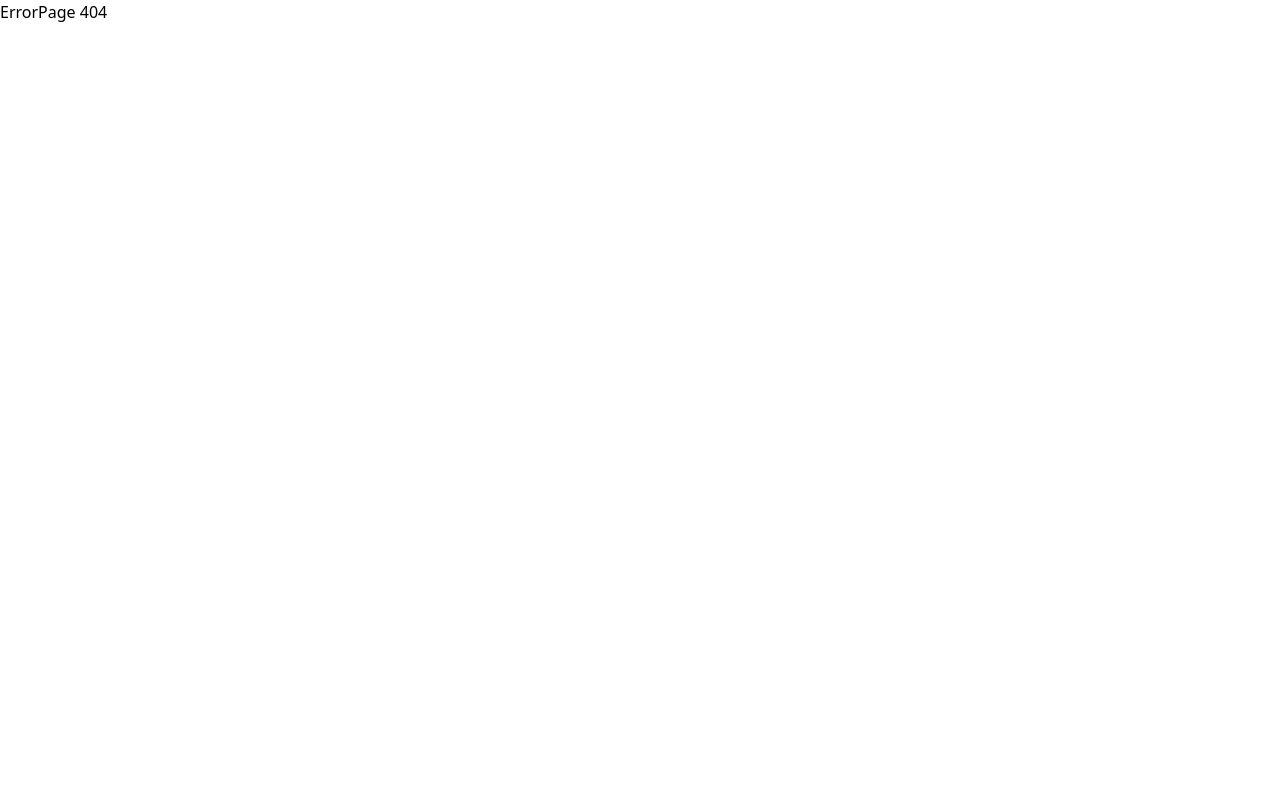
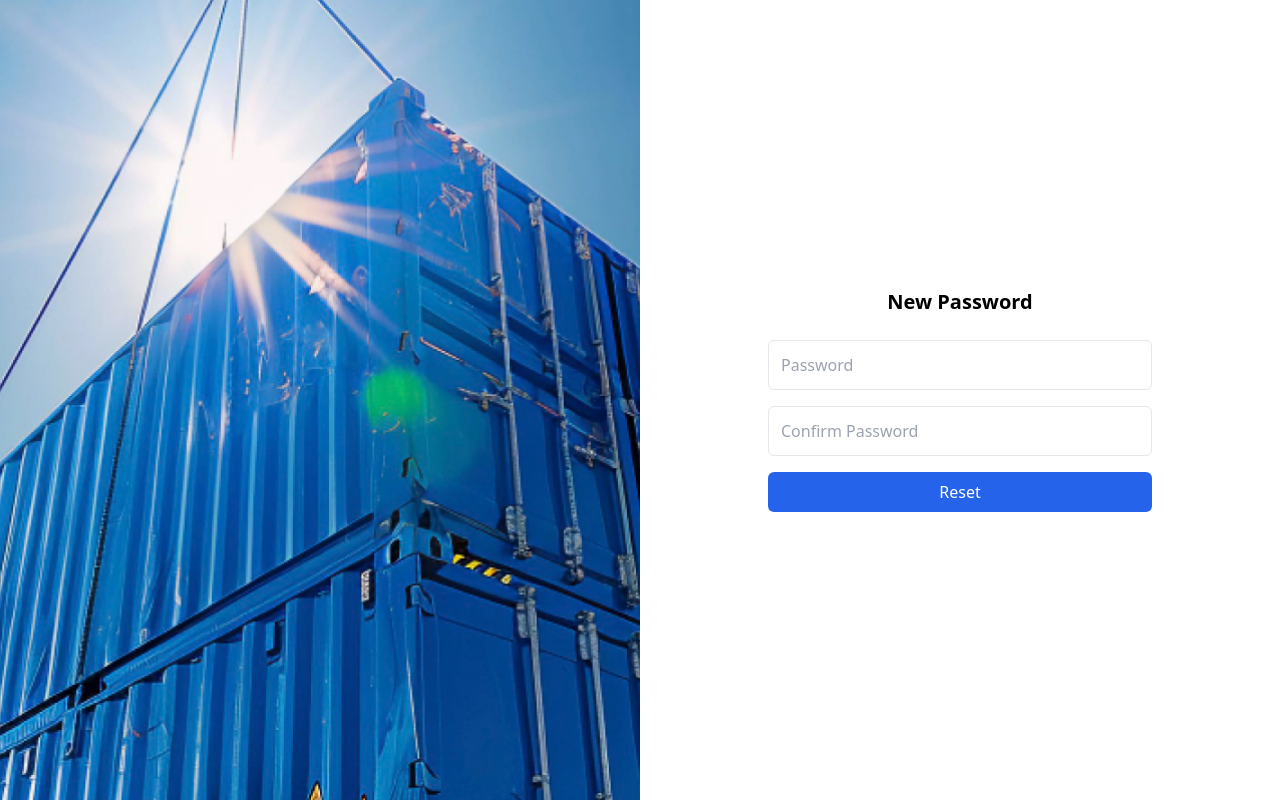
Before and after one commit to SwiftSync-Solution/Ziplug_FrontEnd, a React (Vite) app: page /new-password in a window 1280 px wide. Before the commit this address had no page. Built offline with nearby package versions, Linux system fonts and the light colour scheme.

Commit message:
new-password page added

```diff
--- a/src/App.tsx
+++ b/src/App.tsx
@@ -9,6 +9,8 @@ import PlaceOrder from "./pages/components/PlaceOrder/PlaceOrder";
 import TrackShipment from "./pages/components/TrackShipment/trackShipment";
 import Notifications from "./pages/components/notification/Notification";
 import ResetPassword from "./pages/components/Reset/ResetPassword";
+import NewPassword from "./pages/components/Reset/Passwords";
+
 function App() {
   return (
     <>
@@ -25,6 +27,7 @@ function App() {
         <Route path="/notification" element={<Notifications />} />
 
         <Route path="/reset" element={<ResetPassword />} />
+        <Route path="/new-password" element={<NewPassword />} />
         <Route path="*" element={<ErrorPage />} />
       </Routes>
     </>
--- /dev/null
+++ b/src/pages/components/Reset/Passwords.tsx
@@ -0,0 +1,79 @@
+import React, { useState } from "react";
+import Cntainerimage from "./../../../assets/Containerimage.png";
+
+const NewPassword: React.FC = () => {
+  const [password, setPassword] = useState<string>("");
+  const [confirmPassword, setConfirmPassword] = useState<string>("");
+  const [message, setMessage] = useState<string>("");
+
+  const handleResetPassword = async (e: React.FormEvent) => {
+    e.preventDefault();
+
+    if (password !== confirmPassword) {
+      setMessage("Passwords do not match.");
+      return;
+    }
+
+    try {
+      const response = await fetch("/api/set-new-password", {
+        method: "POST",
+        headers: {
+          "Content-Type": "application/json",
+        },
+        body: JSON.stringify({ password }),
+      });
+
+      if (response.ok) {
+        setMessage("Your password has been reset successfully.");
+      } else {
+        setMessage("Failed to reset password. Please try again.");
+      }
+    } catch (error) {
+      console.error("Error resetting password:", error);
+      setMessage("Something went wrong. Please try again later.");
+    }
+  };
+
+  return (
+    <div className="reset-password-container flex h-screen">
+      <div className="image-side w-1/2 bg-blue-900">
+        <img
+          src={Cntainerimage}
+          alt="Container"
+          className="h-full object-cover"
+        />
+      </div>
+
+      <div className="form-side w-1/2 flex flex-col justify-center items-center p-8">
+        <h2 className="text-xl font-bold mb-6">New Password</h2>
+        <form onSubmit={handleResetPassword} className="w-full max-w-sm">
+          <input
+            type="password"
+            placeholder="Password"
+            value={password}
+            onChange={(e) => setPassword(e.target.value)}
+            className="input-field p-3 border rounded-md w-full mb-4"
+            required
+          />
+          <input
+            type="password"
+            placeholder="Confirm Password"
+            value={confirmPassword}
+            onChange={(e) => setConfirmPassword(e.target.value)}
+            className="input-field p-3 border rounded-md w-full mb-4"
+            required
+          />
+          <button
+            type="submit"
+            className="reset-btn bg-blue-600 text-white px-4 py-2 rounded-md w-full"
+          >
+            Reset
+          </button>
+        </form>
+        {message && <p className="mt-4 text-blue-600">{message}</p>}
+      </div>
+    </div>
+  );
+};
+
+export default NewPassword;
```
